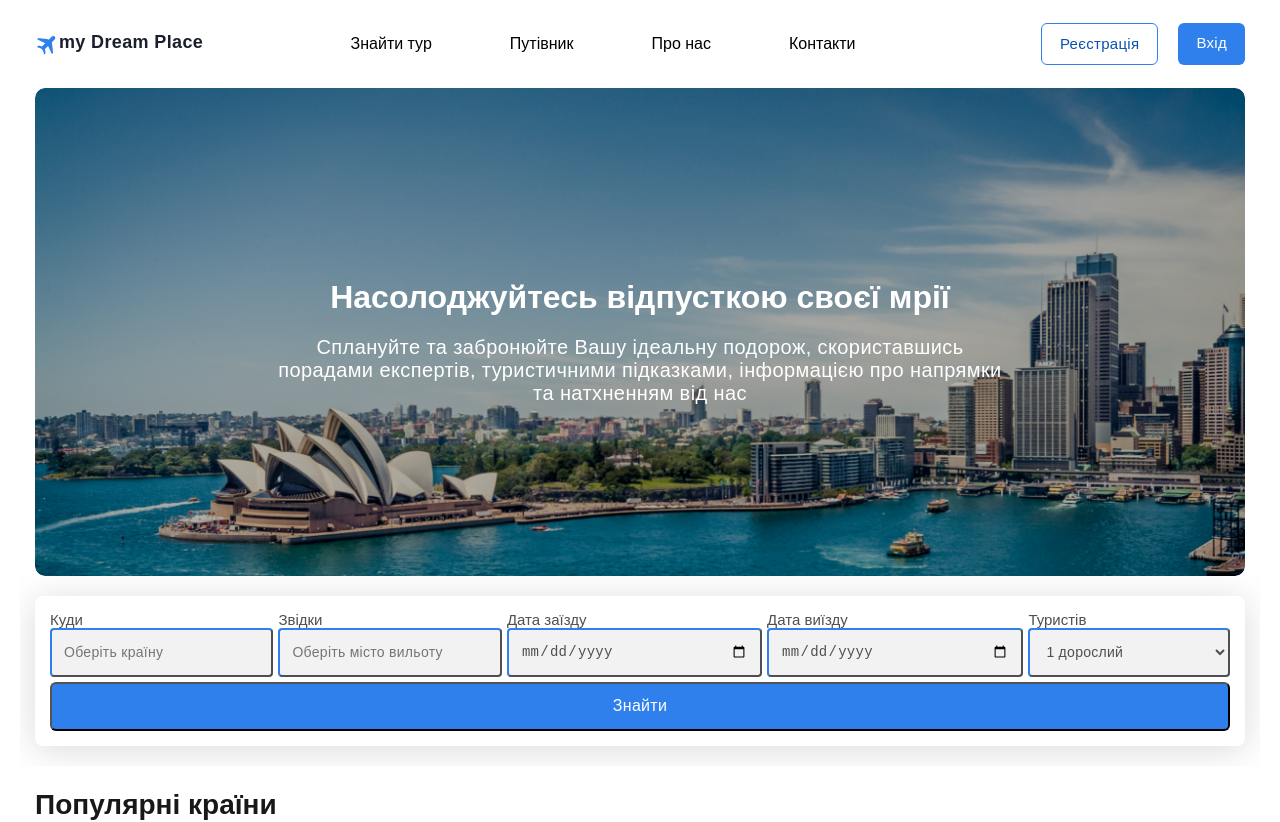
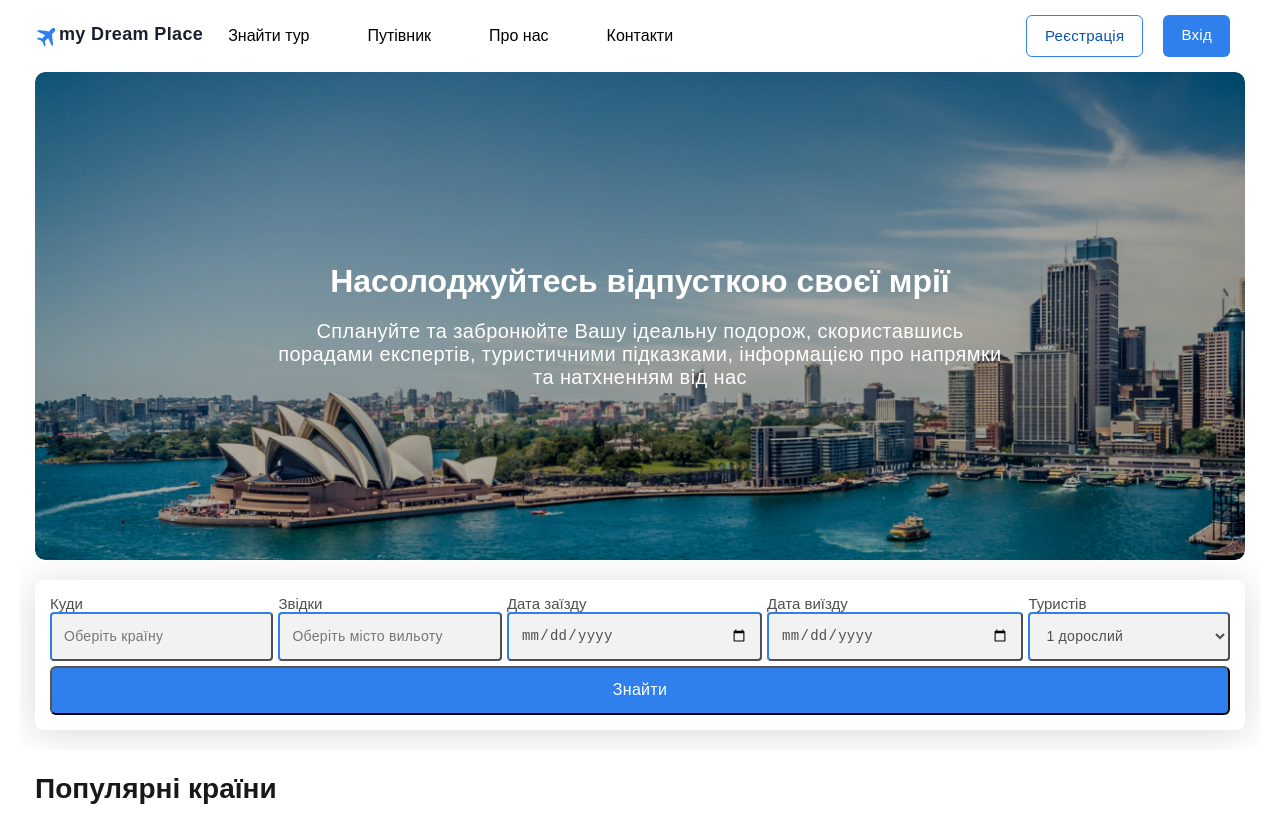
Before and after one commit to YuliiaVialkova/exam-travel, a Vue app: page / in a window 1280 px wide. Shown: the top 822 px of the page. Built offline with nearby package versions, Linux system fonts and the light colour scheme.

Commit message:
changed icon tel and auth

```diff
--- a/src/components/AppHeader.vue
+++ b/src/components/AppHeader.vue
@@ -27,7 +27,7 @@ import HeaderContacts from './HeaderContacts.vue'
   }
 
   &__contacts {
-    order: 3;
+    display: none;
   }
 }
 
@@ -36,6 +36,11 @@ import HeaderContacts from './HeaderContacts.vue'
     gap: 30px;
 
     &__auth {
+      order: 3;
+      margin-left: auto;
+    }
+    &__contacts {
+      display: block;
       order: 4;
     }
   }
--- a/src/components/HeaderAuth.vue
+++ b/src/components/HeaderAuth.vue
@@ -16,10 +16,13 @@ import IconSign from '../components/icons/IconSign.vue'
 
 <style lang="scss">
 .header-auth {
-  display: none;
+  display: block;
+  order: 3;
 
   &__icon {
-    display: none;
+    display: block;
+    width: 24px;
+    height: 24px;
   }
   &__register {
     display: none;
@@ -55,8 +58,6 @@ import IconSign from '../components/icons/IconSign.vue'
     display: block;
     &__icon {
       display: block;
-      width: 24px;
-      height: 24px;
     }
   }
 }
--- a/src/components/HeaderContacts.vue
+++ b/src/components/HeaderContacts.vue
@@ -11,8 +11,10 @@ import ContactsPhones from '../components/ContactsPhones.vue'
 </template>
 
 <style lang="scss">
+@media screen and (min-width: 433px) {
   .header-contacts {
     &__icon {
+      display: block;
       width: 24px;
       height: 24px;
     }
@@ -20,14 +22,12 @@ import ContactsPhones from '../components/ContactsPhones.vue'
       display: none;
     }
   }
-@media screen and (min-width: 433px) {
+}
+@media screen and (min-width: 560px) {
   .header-contacts {
-    margin-left: auto;
+    &__tel {
+      display: none;
     }
-}
-@media screen and (min-width: 653px) {
-  .header-contacts {
-    display: none;
 
     &__icon {
       display: none;
--- a/src/components/HeaderMenu.vue
+++ b/src/components/HeaderMenu.vue
@@ -56,9 +56,7 @@ const menuClasses = computed(() => {
       left: 0;
     }
   }
-  &__item {
-    padding: 10px;
-  }
+
   &__link {
     text-decoration: none;
     color: inherit;
@@ -77,6 +75,7 @@ const menuClasses = computed(() => {
       margin: 0;
       height: auto;
       width: auto;
+      transition: none;
     }
 
     &__item {
```
Lines whose indentation alone changed are shown as unchanged.
